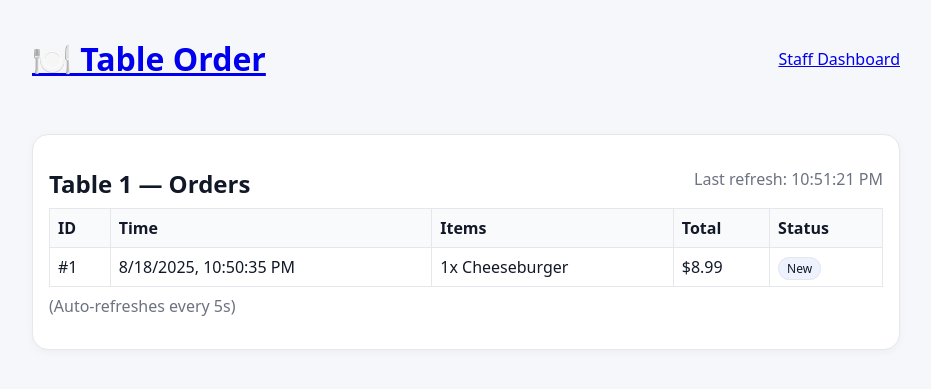
After one commit to hanearl94/table-order, a Flask app: page /table/1 in a window 1280 px wide. The commit adds this page. Shown: the top 389 px of the page, without its empty margins (174-1105 px from the left). Run offline with Flask 3, Linux system fonts and the light colour scheme; data comes from the database, SQL or seed files in the repository; both versions use the stored data as it was after the commit.

Commit message:
feat: add order tracking pages with auto-refresh for customers and tables

```diff
--- a/app.py
+++ b/app.py
@@ -1,9 +1,9 @@
-from flask import Flask, render_template, request, jsonify
+from flask import Flask, render_template, request, jsonify, redirect, url_for
 import sqlite3
 
 app = Flask(__name__)
 
-# In-memory menu (DB for menu can come later)
+# In-memory menu
 MENU = [
     {"id": 1, "name": "Cheeseburger", "price": 8.99},
     {"id": 2, "name": "Margherita Pizza", "price": 12.50},
@@ -26,27 +26,62 @@ def init_db():
             table_number TEXT NOT NULL,
             items TEXT NOT NULL,
             total REAL NOT NULL,
+            status TEXT NOT NULL DEFAULT 'new',
             created_at TIMESTAMP DEFAULT CURRENT_TIMESTAMP
         )"""
     )
-    # --- Migration: add status column if missing ---
+
+    # Migrations
     c.execute("PRAGMA table_info(orders)")
-    cols = [row[1] for row in c.fetchall()]  # row[1] is column name
+    cols = [row[1] for row in c.fetchall()]
+
     if "status" not in cols:
         c.execute("ALTER TABLE orders ADD COLUMN status TEXT NOT NULL DEFAULT 'new'")
+
+    if "created_at" not in cols:
+        # Can't add with a non-constant default in older sqlite
+        c.execute("ALTER TABLE orders ADD COLUMN created_at TIMESTAMP")
+        # Backfill the value
+        c.execute("UPDATE orders SET created_at = CURRENT_TIMESTAMP WHERE created_at IS NULL")
+
     conn.commit()
     conn.close()
 
-def query_all_orders():
+def db():
     conn = sqlite3.connect(DB_FILE)
     conn.row_factory = sqlite3.Row
-    cur = conn.cursor()
-    cur.execute("""SELECT id, table_number, items, total, created_at, status
-                   FROM orders
-                   ORDER BY id DESC""")
-    rows = [dict(r) for r in cur.fetchall()]
-    conn.close()
-    return rows
+    return conn
+
+def query_all_orders():
+    with db() as conn:
+        cur = conn.cursor()
+        cur.execute("""SELECT id, table_number, items, total, created_at, status
+                       FROM orders
+                       ORDER BY id DESC""")
+        return [dict(r) for r in cur.fetchall()]
+
+def get_order(order_id: int):
+    with db() as conn:
+        cur = conn.cursor()
+        cur.execute("""SELECT id, table_number, items, total, created_at, status
+                       FROM orders WHERE id = ?""", (order_id,))
+        row = cur.fetchone()
+        return dict(row) if row else None
+
+def get_orders_for_table(table_number: str, include_done: bool = True):
+    with db() as conn:
+        cur = conn.cursor()
+        if include_done:
+            cur.execute("""SELECT id, table_number, items, total, created_at, status
+                           FROM orders
+                           WHERE table_number = ?
+                           ORDER BY id DESC""", (table_number,))
+        else:
+            cur.execute("""SELECT id, table_number, items, total, created_at, status
+                           FROM orders
+                           WHERE table_number = ? AND status != 'done'
+                           ORDER BY id DESC""", (table_number,))
+        return [dict(r) for r in cur.fetchall()]
 
 @app.route("/")
 def index():
@@ -72,47 +107,67 @@ def order():
 
     items_str = ", ".join(items)
 
-    conn = sqlite3.connect(DB_FILE)
-    c = conn.cursor()
-    c.execute(
-        "INSERT INTO orders (table_number, items, total, status) VALUES (?, ?, ?, ?)",
-        (table_number, items_str, total, "new"),
-    )
-    conn.commit()
-    conn.close()
+    with db() as conn:
+        cur = conn.cursor()
+        cur.execute(
+            "INSERT INTO orders (table_number, items, total, status) VALUES (?, ?, ?, ?)",
+            (table_number, items_str, total, "new"),
+        )
+        order_id = cur.lastrowid
 
-    return f"✅ Saved: Table {table_number} — {items_str} (Total: ${total:.2f})"
+    # 👉 Redirect the guest to their tracking page
+    return redirect(url_for("track_order_page", order_id=order_id))
 
-# Dashboard (HTML)
+# --- Staff dashboard (existing) ---
 @app.route("/orders")
 def orders_page():
     return render_template("orders.html")
 
-# Data endpoint for dashboard
 @app.route("/orders.json")
 def orders_json():
     return jsonify({"orders": query_all_orders()})
 
-# --- NEW: update status endpoint ---
 @app.route("/orders/<int:order_id>/status", methods=["POST"])
 def update_status(order_id: int):
-    # Accept JSON or form data
     status = (request.json or {}).get("status") if request.is_json else request.form.get("status")
     if not status or status not in VALID_STATUSES:
         return jsonify({"ok": False, "error": "invalid status"}), 400
 
-    conn = sqlite3.connect(DB_FILE)
-    c = conn.cursor()
-    c.execute("UPDATE orders SET status = ? WHERE id = ?", (status, order_id))
-    conn.commit()
-    updated = c.rowcount
-    conn.close()
+    with db() as conn:
+        cur = conn.cursor()
+        cur.execute("UPDATE orders SET status = ? WHERE id = ?", (status, order_id))
+        updated = cur.rowcount
 
     if updated == 0:
         return jsonify({"ok": False, "error": "order not found"}), 404
+    return jsonify({"ok": True, "id": order_id, "status": status})
 
-    return jsonify({"ok": True, "id": order_id, "status": status})
+# --- NEW: Single-order tracking page ---
+@app.route("/track/<int:order_id>")
+def track_order_page(order_id: int):
+    return render_template("track_order.html", order_id=order_id)
+
+# JSON for the single-order tracker
+@app.route("/order/<int:order_id>.json")
+def order_json(order_id: int):
+    o = get_order(order_id)
+    if not o:
+        return jsonify({"ok": False, "error": "not found"}), 404
+    return jsonify({"ok": True, "order": o})
+
+# --- NEW: Table tracking page (all orders for a table) ---
+@app.route("/table/<table_number>")
+def table_orders_page(table_number: str):
+    # show active orders first; you can toggle include_done via query param later if needed
+    return render_template("table_orders.html", table_number=table_number)
+
+# JSON for the table tracker
+@app.route("/table/<table_number>.json")
+def table_orders_json(table_number: str):
+    include_done = request.args.get("all", "0") == "1"
+    data = get_orders_for_table(table_number, include_done=include_done)
+    return jsonify({"ok": True, "orders": data})
 
 if __name__ == "__main__":
     init_db()
-    app.run(debug=True)
+    app.run(debug=True, port=8080)
--- a/static/style.css
+++ b/static/style.css
@@ -65,3 +65,24 @@ button:hover { opacity: 0.95; }
   margin-top: 16px; padding: 12px; border: 1px dashed var(--accent); border-radius: 12px; background: #f0f9ff;
 }
 .hidden { display: none; }
+
+.hidden { display: none; }
+.muted { color: var(--muted); }
+.table-wrapper { overflow-x: auto; }
+.orders-table { width: 100%; border-collapse: collapse; }
+.orders-table th, .orders-table td {
+  border: 1px solid var(--border);
+  padding: 8px;
+  vertical-align: top;
+}
+.orders-table th { background: #f9fafb; text-align: left; }
+.badge {
+  padding: 2px 8px;
+  border-radius: 999px;
+  font-size: 12px;
+  border: 1px solid var(--border);
+  text-transform: capitalize;
+}
+.badge--new { background: #eef2ff; }
+.badge--prepping { background: #fff7e6; }
+.badge--done { background: #eaffea; }
--- a/templates/base.html
+++ b/templates/base.html
@@ -8,7 +8,10 @@
 </head>
 <body>
   <header class="container header">
-    <h1>🍽️ Table Order</h1>
+    <h1><a href="/" class="nostyle">🍽️ Table Order</a></h1>
+    <nav>
+      <a href="/orders">Staff Dashboard</a>
+    </nav>
   </header>
 
   <main class="container">
--- /dev/null
+++ b/templates/table_orders.html
@@ -0,0 +1,72 @@
+{% extends "base.html" %}
+{% block content %}
+<section class="card">
+  <div style="display:flex;align-items:center;justify-content:space-between;gap:12px;">
+    <h2>Table {{ table_number }} — Orders</h2>
+    <div id="last-refresh" class="muted"></div>
+  </div>
+
+  <div id="empty" class="muted" style="margin-top:8px;">No orders yet for this table.</div>
+
+  <div class="table-wrapper">
+    <table id="torders" class="orders-table hidden">
+      <thead>
+        <tr>
+          <th>ID</th>
+          <th>Time</th>
+          <th>Items</th>
+          <th>Total</th>
+          <th>Status</th>
+        </tr>
+      </thead>
+      <tbody></tbody>
+    </table>
+  </div>
+
+  <p class="muted" style="margin-top:8px;">(Auto-refreshes every 5s)</p>
+</section>
+
+<script>
+function money(n){ return `$${Number(n).toFixed(2)}`; }
+function when(t){ return new Date(t.replace(' ', 'T')).toLocaleString(); }
+
+async function loadTableOrders() {
+  const res = await fetch(`/table/{{ table_number }}.json`, { cache: 'no-store' });
+  const data = await res.json();
+  const orders = data.orders || [];
+
+  const empty = document.getElementById('empty');
+  const table = document.getElementById('torders');
+  const tbody = table.querySelector('tbody');
+  tbody.innerHTML = '';
+
+  if (orders.length === 0) {
+    empty.classList.remove('hidden');
+    table.classList.add('hidden');
+  } else {
+    empty.classList.add('hidden');
+    table.classList.remove('hidden');
+
+    for (const o of orders) {
+      const tr = document.createElement('tr');
+      tr.innerHTML = `
+        <td>#${o.id}</td>
+        <td>${when(o.created_at)}</td>
+        <td>${o.items}</td>
+        <td>${money(o.total)}</td>
+        <td><span class="badge badge--${o.status}">${o.status}</span></td>
+      `;
+      tbody.appendChild(tr);
+    }
+  }
+
+  document.getElementById('last-refresh').textContent =
+    'Last refresh: ' + new Date().toLocaleTimeString();
+}
+
+document.addEventListener('DOMContentLoaded', () => {
+  loadTableOrders();
+  setInterval(loadTableOrders, 5000);
+});
+</script>
+{% endblock %}
```
Also changed, not shown: fix_db.py (added, +56 -0 lines), templates/index.html (+24 -0 lines), templates/orders.html (+124 -0 lines), templates/track_order.html (added, +39 -0 lines), database.db.
